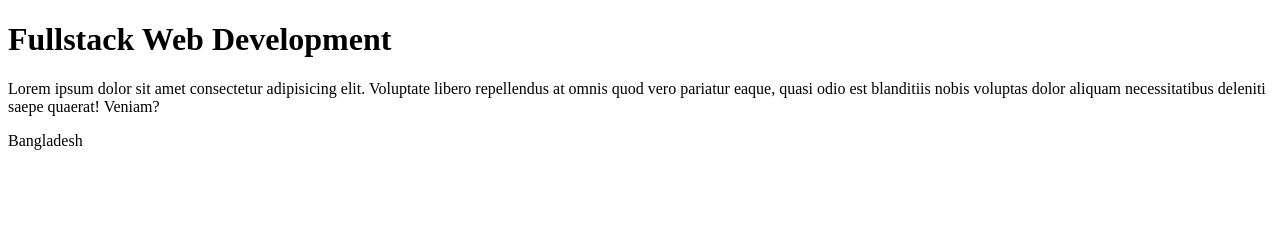
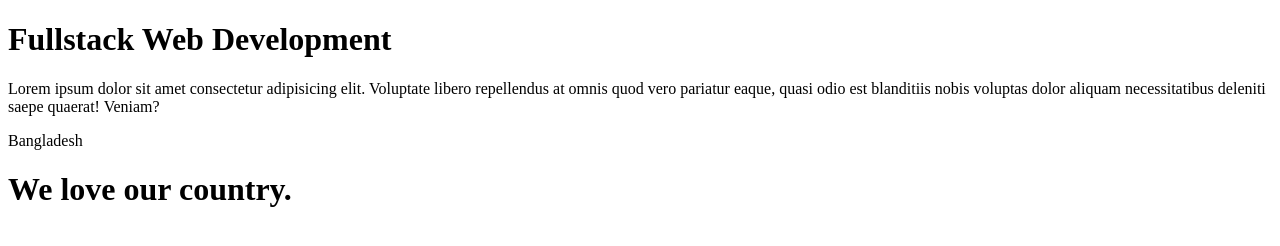
Before and after one commit to yeasin-shuvo/first-project, a plain HTML site: page index.html in a window 1280 px wide. Drawn offline with Linux system fonts and the light colour scheme.

Commit message:
Update index.html

```diff
--- a/index.html
+++ b/index.html
@@ -10,5 +10,6 @@
     <h1>Fullstack Web Development</h1>
     <p>Lorem ipsum dolor sit amet consectetur adipisicing elit. Voluptate libero repellendus at omnis quod vero pariatur eaque, quasi odio est blanditiis nobis voluptas dolor aliquam necessitatibus deleniti saepe quaerat! Veniam?</p>
     <p>Bangladesh</p>
+    <h1>We love our country.</h1>
 </body>
 </html>
```
